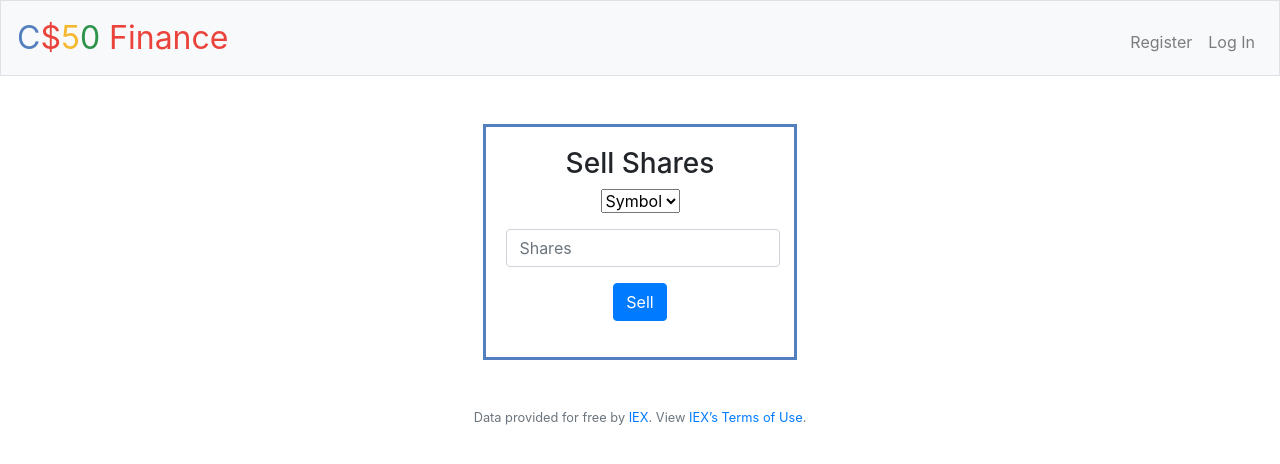
After one commit to 1998tapan/CS50-Finance, a Flask app: template templates/sell.html in a window 1280 px wide. The commit adds this page. Shown: the top 464 px of the page. Run offline with Flask 2, Linux system fonts and the light colour scheme; the template is opened without the code that fills it, so the values that code supplies are empty; some libraries are stand-ins or nearby versions.

Commit message:
working on /sell started. completed GET request webpage.

```diff
--- a/application.py
+++ b/application.py
@@ -51,8 +51,9 @@ def index():
     user_id = int(session['user_id'])
     try:
         # get user's total shares company wise and stock symbol
-        user_data = db.execute("SELECT company_symbol AS symbol, SUM(shares) AS shares FROM stocks_purchased WHERE id = :user_id GROUP BY company_symbol",
-                               user_id=user_id)
+        user_data = db.execute(
+            "SELECT company_symbol AS symbol, SUM(shares) AS shares FROM stocks_purchased WHERE id = :user_id GROUP BY company_symbol",
+            user_id=user_id)
         # fetch current price, company_name  of the stock from API via stock symbol
         # and add them to it's respective stock in user_data dict
         total_user_money = 0
@@ -68,7 +69,7 @@ def index():
 
         # [{'cash': 7296.79}]
         user = db.execute("SELECT username, cash FROM users WHERE id = :user_id",
-                               user_id=user_id)
+                          user_id=user_id)
         user_cash = user[0]['cash']
         user_name = user[0]['username']
         total_user_money += user_cash
@@ -76,7 +77,8 @@ def index():
     except Exception as e:
         return apology(e, 500)
 
-    return render_template("index.html", user_data=user_data, user_cash=usd(user_cash), total_user_money=usd(total_user_money))
+    return render_template("index.html", user_data=user_data, user_cash=usd(user_cash),
+                           total_user_money=usd(total_user_money))
 
 
 @app.route("/buy", methods=["GET", "POST"])
@@ -140,7 +142,7 @@ def buy():
                 total_cost=total_cost)
 
             db.execute('UPDATE users SET cash = :cash WHERE id=:id',
-                       cash=(user_cash-total_cost),
+                       cash=(user_cash - total_cost),
                        id=user_id)
 
         except Exception as e:
@@ -272,7 +274,17 @@ def register():
 @login_required
 def sell():
     """Sell shares of stock"""
-    return apology("TODO")
+    user_id = int(session['user_id'])
+    if request.method == 'POST':
+        return apology("TODO")
+
+    try:
+        user_shares_symbol = db.execute("SELECT DiSTINCT(company_symbol) FROM stocks_purchased WHERE id = :id",
+                                        id=user_id)
+        user_shares_symbol = [x["company_symbol"] for x in user_shares_symbol]
+        return render_template("sell.html", symbols=user_shares_symbol)
+    except Exception as e:
+        return apology(str(e), 500)
 
 
 def errorhandler(e):
--- a/templates/layout.html
+++ b/templates/layout.html
@@ -38,6 +38,7 @@
                         <li class="nav-item"><a class="nav-link" href="/buy">Buy</a></li>
                         <li class="nav-item"><a class="nav-link" href="/sell">Sell</a></li>
                         <li class="nav-item"><a class="nav-link" href="/history">History</a></li>
+                        <li class="nav-item"><a class="nav-link" target="_blank" href="https://www.nasdaq.com/market-activity/stocks/screener">Stock Symbols</a></li>
                     </ul>
                     <ul class="navbar-nav ml-auto mt-2">
                         <li class="nav-item"><a class="nav-link" href="/logout">Log Out</a></li>
--- /dev/null
+++ b/templates/sell.html
@@ -0,0 +1,28 @@
+{% extends 'layout.html' %}
+
+{% block title %}
+    Sell
+{% endblock %}
+
+{% block main %}
+    <div class="form-border">
+        <h3>Sell Shares</h3>
+        <form class="form-group" method="post" action="/sell">
+            <div class="form-group">
+                <select name="symbol">
+                    <option selected disabled>Symbol</option>
+                    {% for symbol in symbols %} }}
+                        <option>{{ symbol }}</option>
+                    {% endfor %}
+                </select>
+            </div>
+
+            <div class="form-group">
+                <input id='shares' class="form-control" type="number" min="1" name="shares" placeholder="Shares">
+            </div>
+
+            <button class="btn btn-primary" type="submit">Sell</button>
+        </form>
+    </div>
+
+{% endblock %}
```
